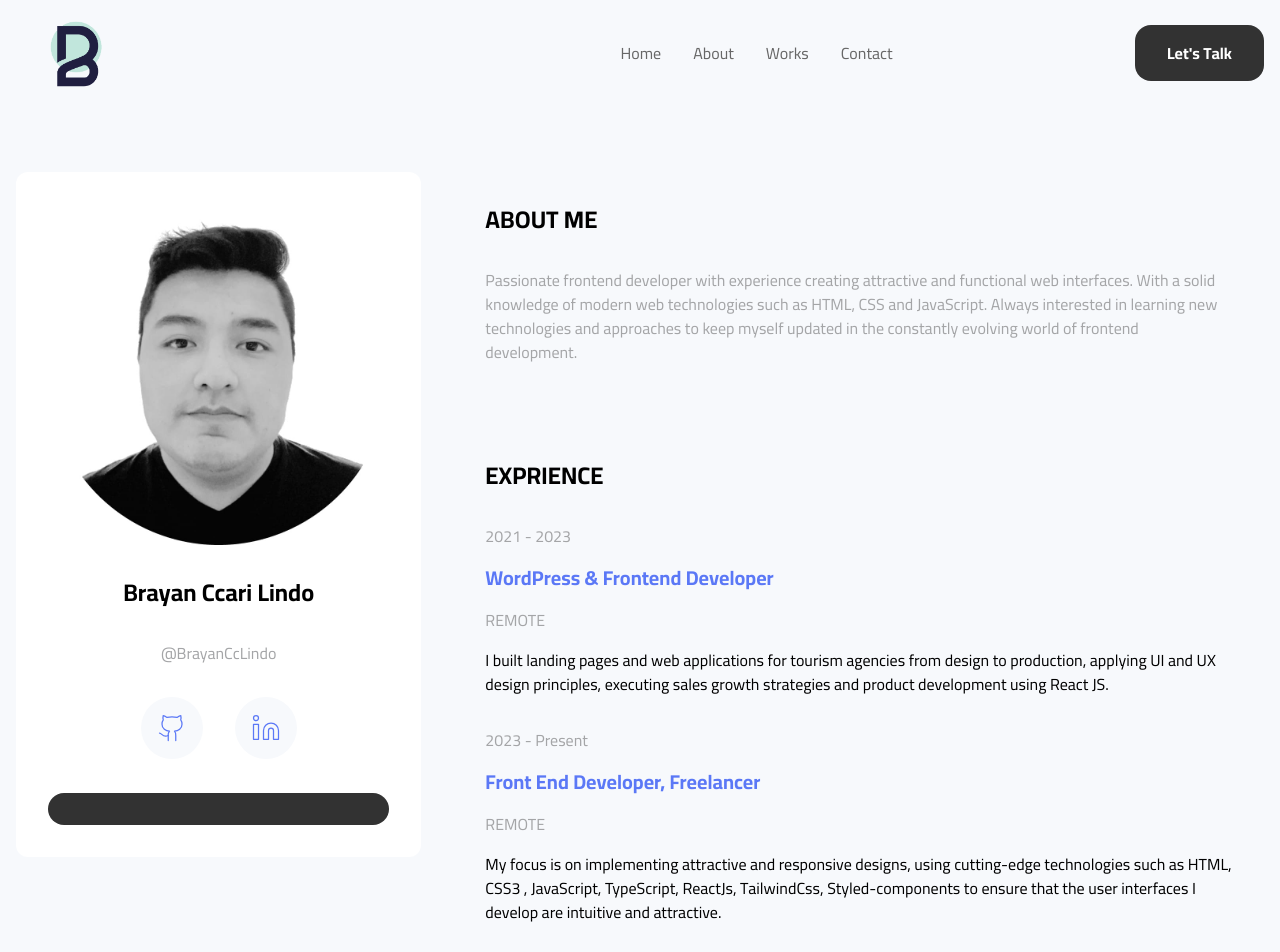
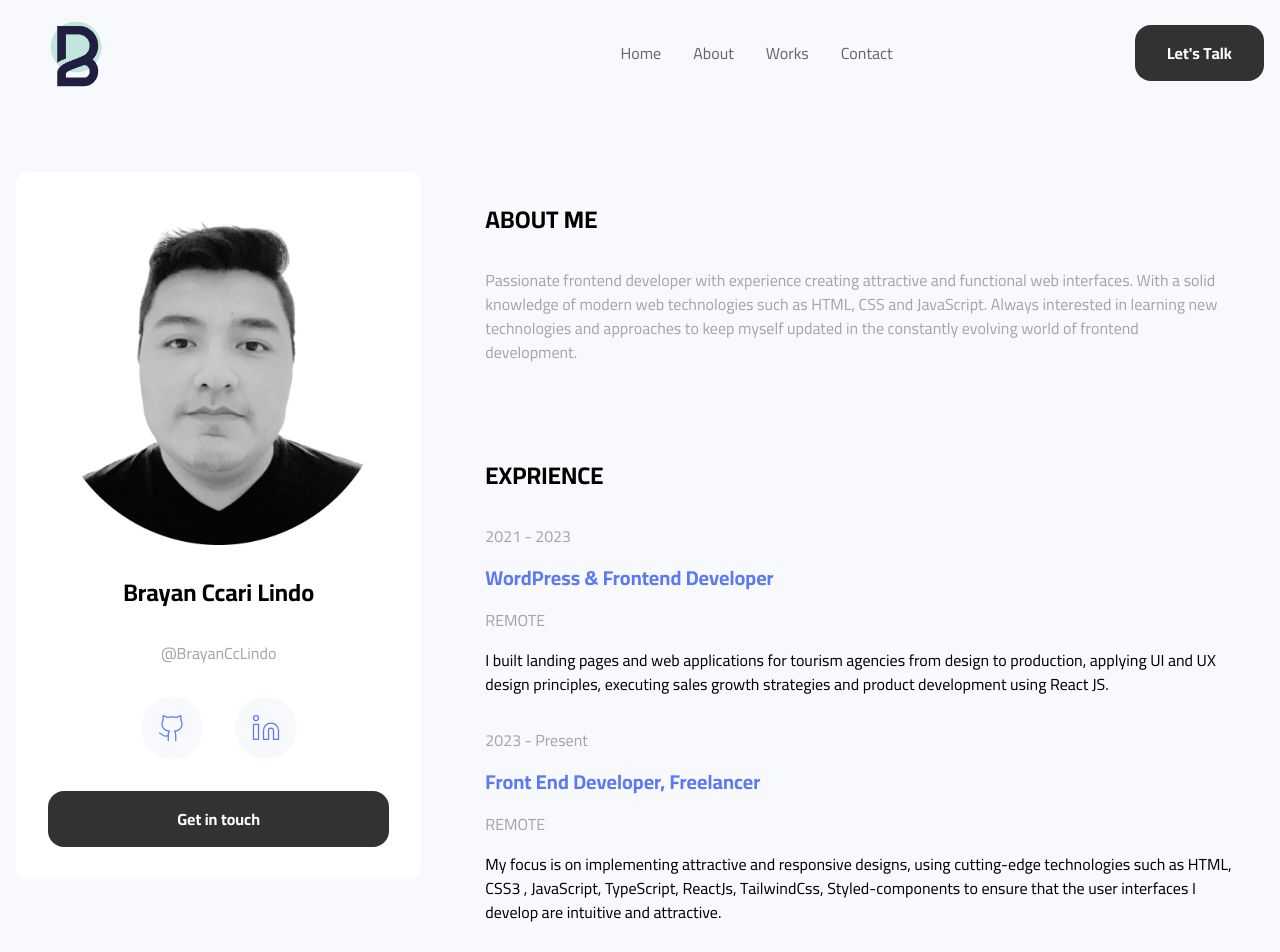
Before and after one commit to BrayanCcLindo/brayan-ccari, a React (Vite) app: page /credentials in a window 1280 px wide. Shown: the top 952 px of the page. Built offline with nearby package versions, Linux system fonts and the light colour scheme.

Commit message:
brayanCcari

```diff
--- a/src/pages/Creadentials.tsx
+++ b/src/pages/Creadentials.tsx
@@ -144,7 +144,7 @@ function Creadentials() {
             </a>
           </div>
           <Link className="w-full" to={"/contact"}>
-            <ButtonComponent content="Contact Me" />
+            <ButtonComponent>Get in touch</ButtonComponent>
           </Link>
         </div>
         <div>
```
